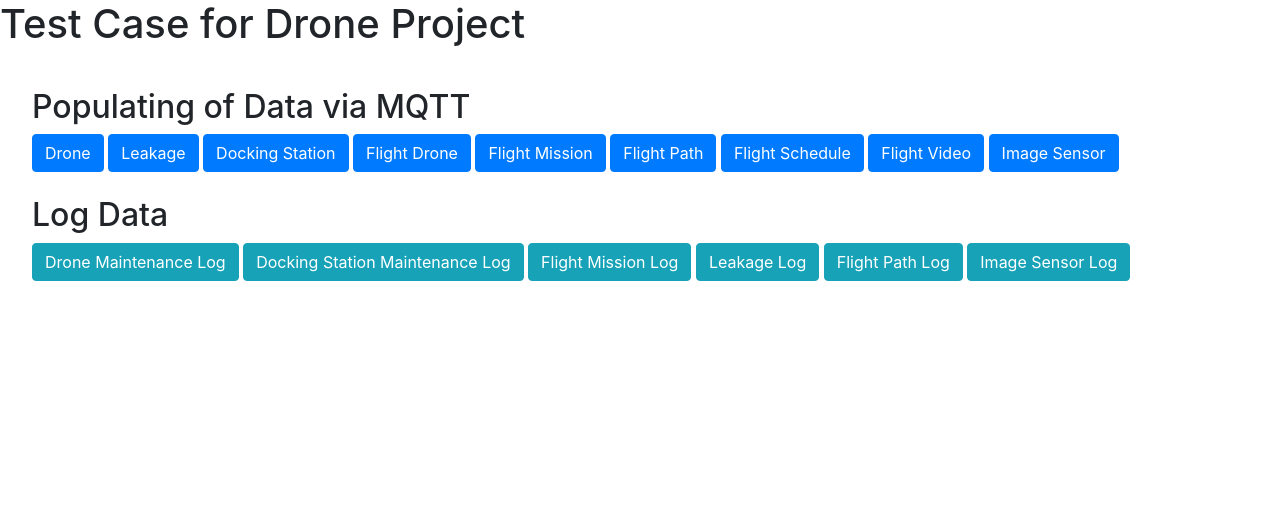
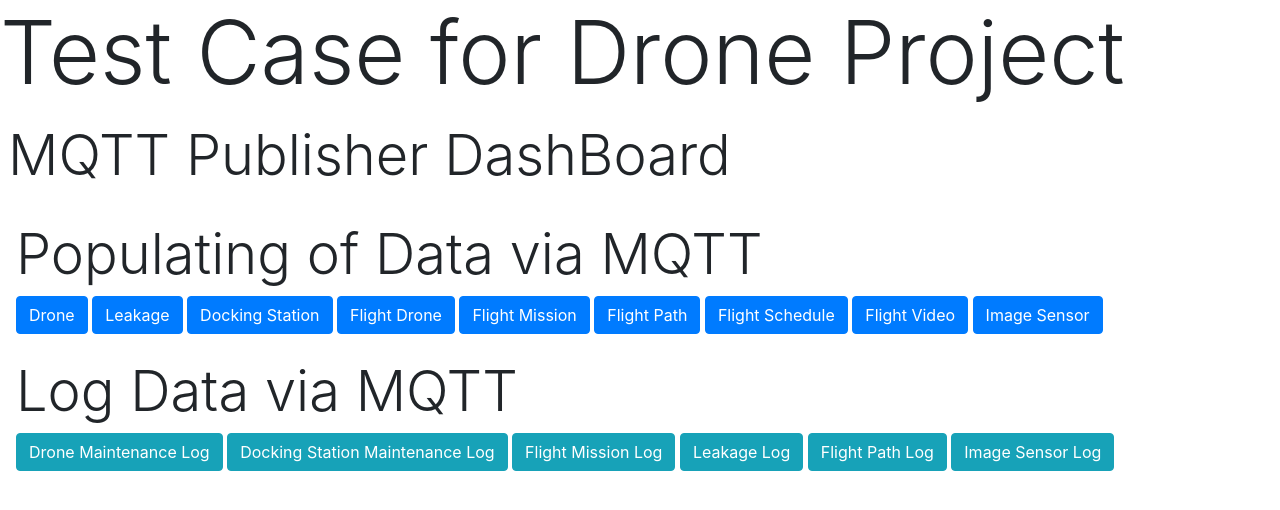
Before and after one commit to xiEdwin95/MQTT, a website: page MQTT Test Publisher.html in a window 1280 px wide. Drawn offline with nearby package versions, Linux system fonts and the light colour scheme; a script that the page names is missing.

Commit message:
Visual Update
Visual Only

```diff
--- a/MQTT Test Publisher.html
+++ b/MQTT Test Publisher.html
@@ -11,9 +11,13 @@
 <script src="https://unpkg.com/mqtt@2.12.0/dist/mqtt.min.js"></script>
 
 <body>
-    <h1>Test Case for Drone Project</h1>
-    <div style="padding: 2rem;">
-        <h2>Populating of Data via MQTT</h2>
+    <h1 class="display-2">Test Case for Drone Project</h1>
+    <div style="padding: 0.5rem;">
+        <h2 class="display-4"> MQTT Publisher DashBoard</h2>
+    </div>
+
+    <div style="padding: 1rem;">
+        <h2 class="display-4">Populating of Data via MQTT</h2>
         <button type="button" class="btn btn-primary" data-toggle="tooltip" data-placement="top"
             title="Provide Drone Data" id="drone">
             Drone
@@ -51,7 +55,7 @@
             Image Sensor
         </button>
         <br /><br />
-        <h2>Log Data</h2>
+        <h2 class="display-4">Log Data via MQTT</h2>
         <button type="button" class="btn btn-info" data-toggle="tooltip" data-placement="top" title="Stream Drone Log"
             id="droneLog">
             Drone Maintenance Log
@@ -143,10 +147,10 @@
             }, 1000);
 
             setTimeout(() => {
+                counter = 0;
+                console.log('MQTT Broadcasting Drone Completed');
                 clearInterval(timer);
-                counter = 0;
                 alert('MQTT Broadcasting Drone Completed');
-                console.log('MQTT Broadcasting Drone Completed');
             }, 5000);
         };
 
```
